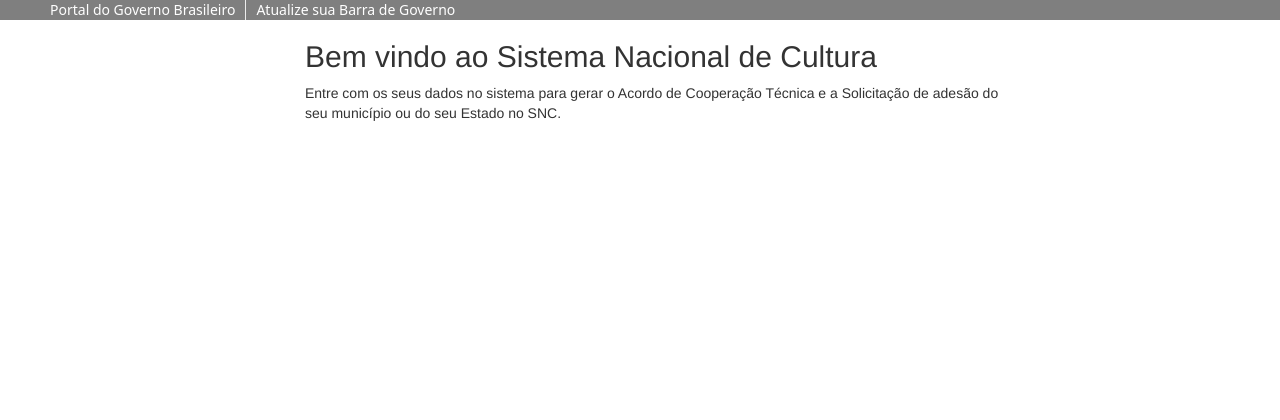
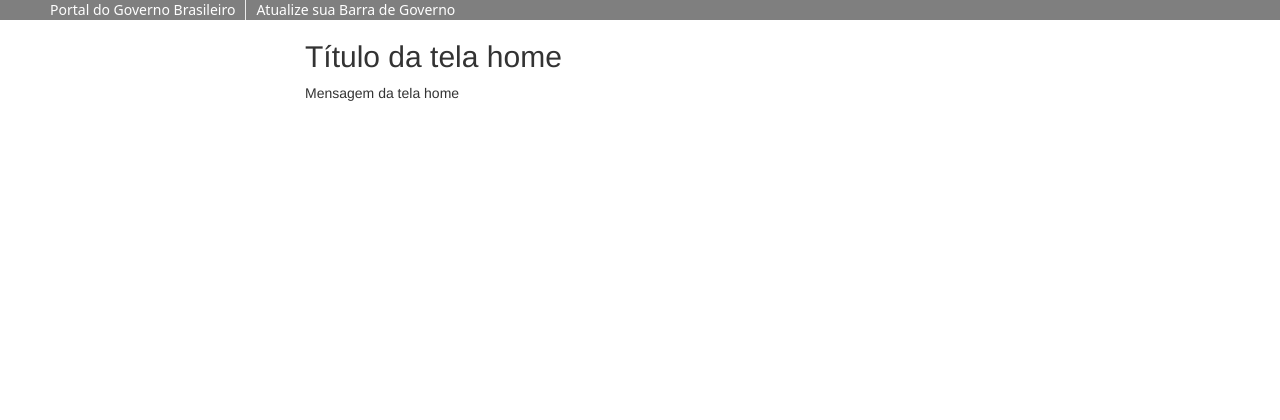
Before and after one commit to pollyyana/sistema-nacional-cultura, a Django app: template snc/templates/home.html in a window 1280 px wide. Shown: the top 420 px of the page. Run offline with Django 3.2, Linux system fonts and the light colour scheme; the template is opened without the code that fills it, so the values that code supplies are empty; some libraries are stand-ins or nearby versions.

Commit message:
Externalizando textos da tela home

```diff
--- a/snc/templates/home.html
+++ b/snc/templates/home.html
@@ -1,6 +1,8 @@
-{% extends "base.html" %} {% block content %}
+{% extends "base.html" %}
+{% load i18n %}
+{% block content %}
 <div class="container">
-    <h2>Bem vindo ao Sistema Nacional de Cultura<a class="anchorjs-link" href="#auto-truncating"><span class="anchorjs-icon"></span></a></h2>
-    <p>Entre com os seus dados no sistema para gerar o Acordo de Cooperação Técnica e a Solicitação de adesão do seu município ou do seu Estado no SNC.</p>
+    <h2>{% blocktrans %}Título da tela home{% endblocktrans %}<a class="anchorjs-link" href="#auto-truncating"><span class="anchorjs-icon"></span></a></h2>
+    <p>{% blocktrans %}Mensagem da tela home{% endblocktrans %}</p>
 </div>
 {% endblock content %}
```
Also changed, not shown: snc/locale/pt_BR/LC_MESSAGES/django.po.
